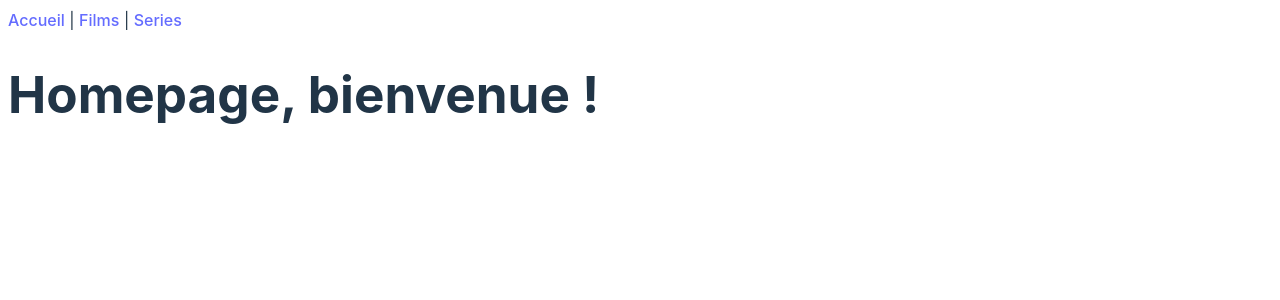
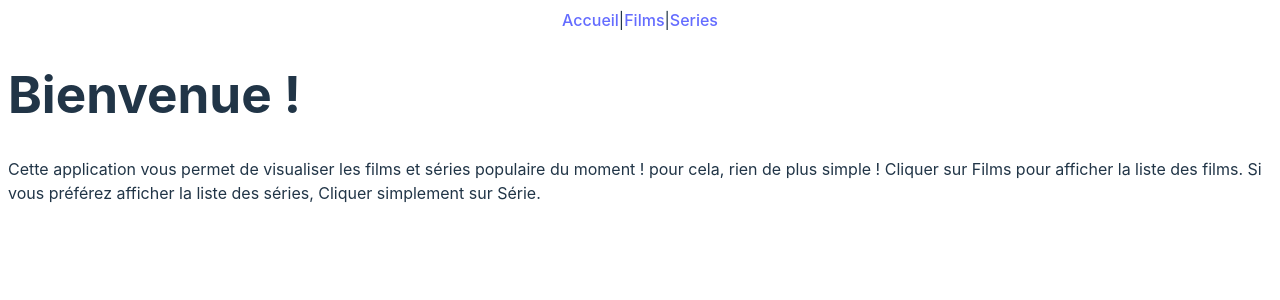
Before and after one commit to rogerK2RK/rogervincent, a React (Vite) app: page / in a window 1280 px wide. Shown: the top 300 px of the page. Built offline with nearby package versions, Linux system fonts and the light colour scheme.

Commit message:
Ajout de contenue et de style

```diff
--- a/src/components/Navbar/Navbar.jsx
+++ b/src/components/Navbar/Navbar.jsx
@@ -1,4 +1,5 @@
 import { Link } from "react-router-dom"
+import '../Pages/styleNav.css'
 
 export function Navbar() {
     return (
--- a/src/components/Pages/ContentesPages.css
+++ b/src/components/Pages/ContentesPages.css
@@ -43,3 +43,8 @@ h1 {
 .txt-bld {
     font-weight: bold;
 }
+
+.error{
+    display: flex;
+    justify-content: center;
+}
--- a/src/components/Pages/Error.jsx
+++ b/src/components/Pages/Error.jsx
@@ -1,3 +1,12 @@
 export function Error() {
-    return (<h1>Error 404</h1>);
+    return (
+        <div className="error">
+            <div>
+                <h1 className="red">Error 404</h1>
+                <p className="txt-bld">
+                    La page que vous recherchez est introuvable.
+                </p>
+            </div>
+        </div>
+    );
 }
--- a/src/components/Pages/Film.jsx
+++ b/src/components/Pages/Film.jsx
@@ -47,12 +47,12 @@ export function Film() {
 
     return (
         <div className="box-series">
-                <h1 className="title">{movie.name}</h1>
+                <h1 className="title">{movie.title}</h1>
             <div className="box-image">
-                <img className="serie-img" src={`https://image.tmdb.org/t/p/w500/${movie.poster_path}`} alt={movie.name} />
+                <img className="serie-img" src={`https://image.tmdb.org/t/p/w500/${movie.poster_path}`} alt={movie.title} />
             </div>
             <div className="box-content">
-                <p><span className="txt-bld">Titre : </span>{movie.name}</p>
+                <p><span className="txt-bld">Titre : </span>{movie.title}</p>
                 <p><span className="txt-bld">Note : </span><span className={movie.vote_average>=5 ? "green" : "red"}>{ Math.round(movie.vote_average * Math.pow(10, 1))/ Math.pow(10, 1)}/10</span></p>
                 <p><span className="txt-bld">Réalisateurs : </span>{movie.production_companies.map((companie) => (<span key={companie.id}>{companie.name}{movie.production_companies.length>1 ? "," : ""} </span>))}</p>
                 <p><span className="txt-bld">Déscription : </span>{movie.overview}</p>
--- a/src/components/Pages/Films.jsx
+++ b/src/components/Pages/Films.jsx
@@ -1,7 +1,6 @@
 import React, { useEffect, useState } from "react";
 import axios from "axios";
 import { Link } from "react-router-dom";
-import './ListesPages.css'
 
 const API_KEY = "065b298d1d4d73b7f9b69fd2f3eb974d";
 
@@ -42,10 +41,10 @@ export  function Films() {
                     <Link to={`/film/${movie.id}`} className="box-serie" key={movie.id}>
                         <img className="box-serie-img"
                             src={`https://image.tmdb.org/t/p/w200/${movie.poster_path}`}
-                            alt={movie.name}
+                            alt={movie.title}
                         />
                         <div className="box-serie-content">
-                            <h2 className="title-series">{movie.name}</h2>
+                            <h2 className="title-series">{movie.title}</h2>
                             <p>Note : {movie.vote_average}/10</p>
                             <p>Nombre de Vote : {movie.vote_count}</p>
                         </div>
--- a/src/components/Pages/Home.jsx
+++ b/src/components/Pages/Home.jsx
@@ -1,3 +1,11 @@
 export function Home() {
-    return (<h1>Homepage, bienvenue !</h1>);
+    return (
+        <>
+            <h1>Bienvenue !</h1>
+            <p>Cette application vous permet de visualiser les films et séries populaire du moment !
+                pour cela, rien de plus simple ! Cliquer sur Films pour afficher la liste des films.
+                Si vous préférez afficher la liste des séries, Cliquer simplement sur Série.
+            </p>
+        </>
+    );
 }
--- /dev/null
+++ b/src/components/Pages/styleNav.css
@@ -0,0 +1,5 @@
+nav{
+    display: flex ;
+    justify-content:center;
+    width: 100%;
+}
```
